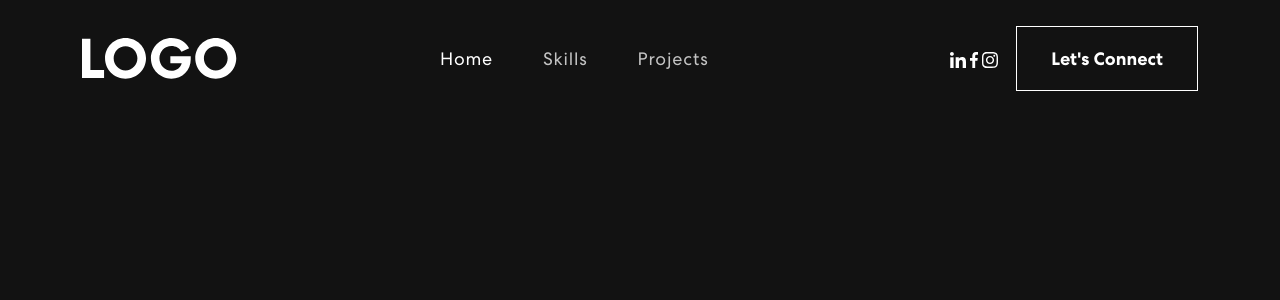
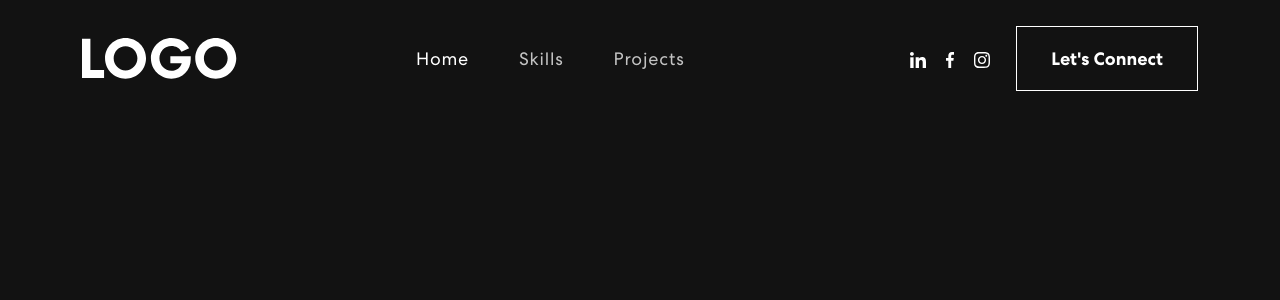
Before and after one commit to mpa-mxiang/react-portfolio, a React (Create React App) app: page / in a window 1280 px wide. Shown: the top 300 px of the page. Built offline with nearby package versions, Linux system fonts and the light colour scheme; the HTML template or start-up script is replaced by a standard one.

Commit message:
add social icon horizontal margin to have some space between

```diff
--- a/src/components/NavBar.js
+++ b/src/components/NavBar.js
@@ -44,13 +44,13 @@ export const NavBar = () => {
           <span className="navbar-text">
             <div className="social-icons">
                 <a href="#">
-                    <img src={navIcon1} alt="" />
+                    <img src={navIcon1} alt="" className="mx-2" />
                 </a>
                 <a href="#">
-                    <img src={navIcon2} alt="" />
+                    <img src={navIcon2} alt="" className="mx-2"/>
                 </a>
                 <a href="#">
-                    <img src={navIcon3} alt="" />
+                    <img src={navIcon3} alt="" className="mx-2" />
                 </a>
             </div>
             <button className="vvd" onClick={()=> console.log('connect')}>
```
Also changed, not shown: src/App.css (+4 -3 lines).
